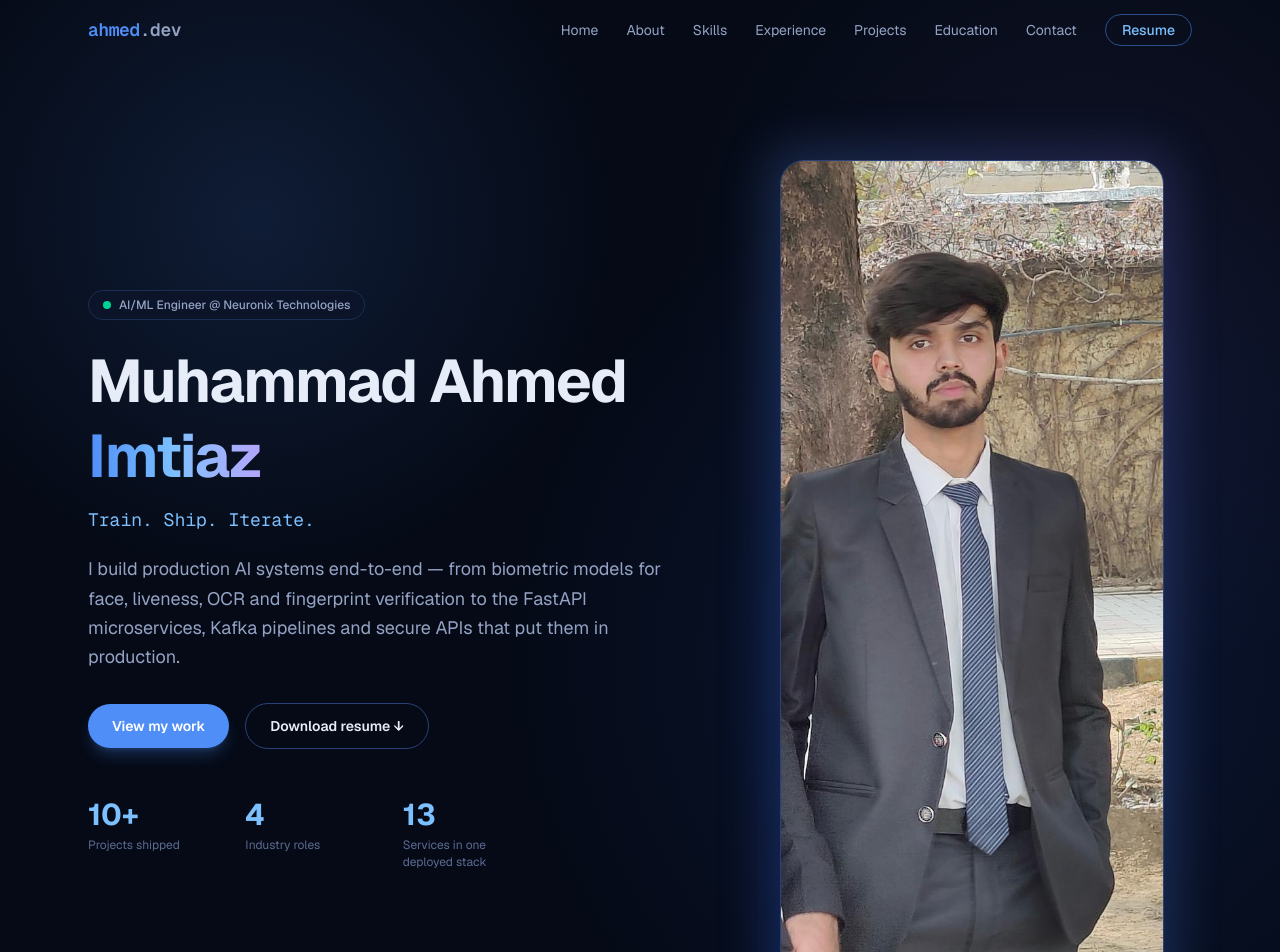
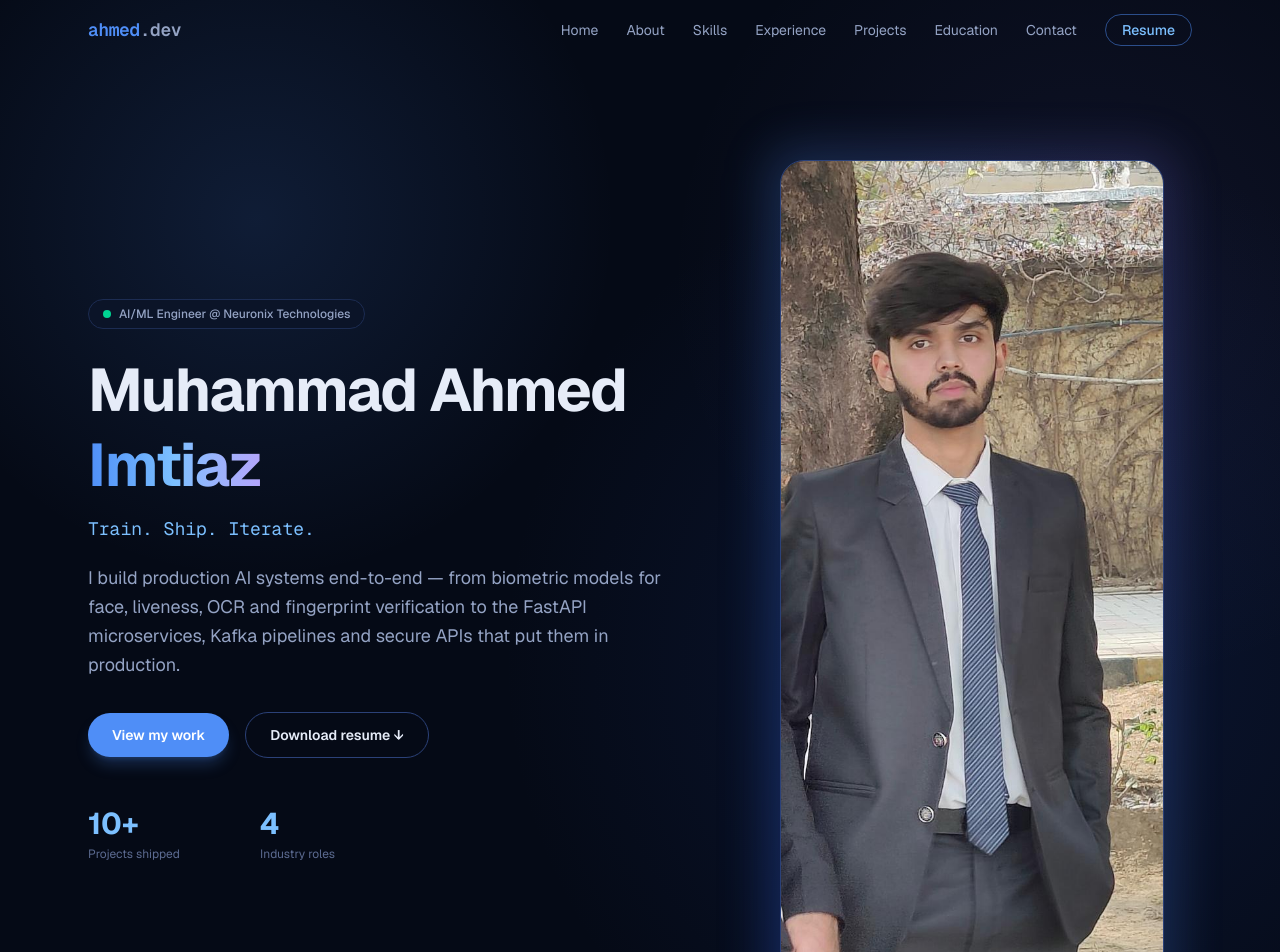
Before and after one commit to Ahmedimtiaz-github/Ahmed-Portfolio, a Next.js app: page / in a window 1280 px wide. Shown: the top 952 px of the page. Built offline with nearby package versions, Linux system fonts and the light colour scheme.

Commit message:
Remove 13-services stat from hero

```diff
--- a/src/components/Hero.tsx
+++ b/src/components/Hero.tsx
@@ -44,7 +44,7 @@ export default function Hero() {
             </a>
           </div>
 
-          <dl className="mt-12 grid max-w-md grid-cols-3 gap-6">
+          <dl className="mt-12 grid max-w-xs grid-cols-2 gap-6">
             {stats.map((stat) => (
               <div key={stat.label}>
                 <dt className="sr-only">{stat.label}</dt>
--- a/src/data/profile.ts
+++ b/src/data/profile.ts
@@ -17,9 +17,7 @@ export const profile = {
 
 export const stats = [
   { value: "10+", label: "Projects shipped" },
-  { value: "4", label: "Industry roles" },
-  { value: "13", label: "Services in one deployed stack" },
-];
+  { value: "4", label: "Industry roles" },];
 
 export const about = {
   paragraphs: [
```
